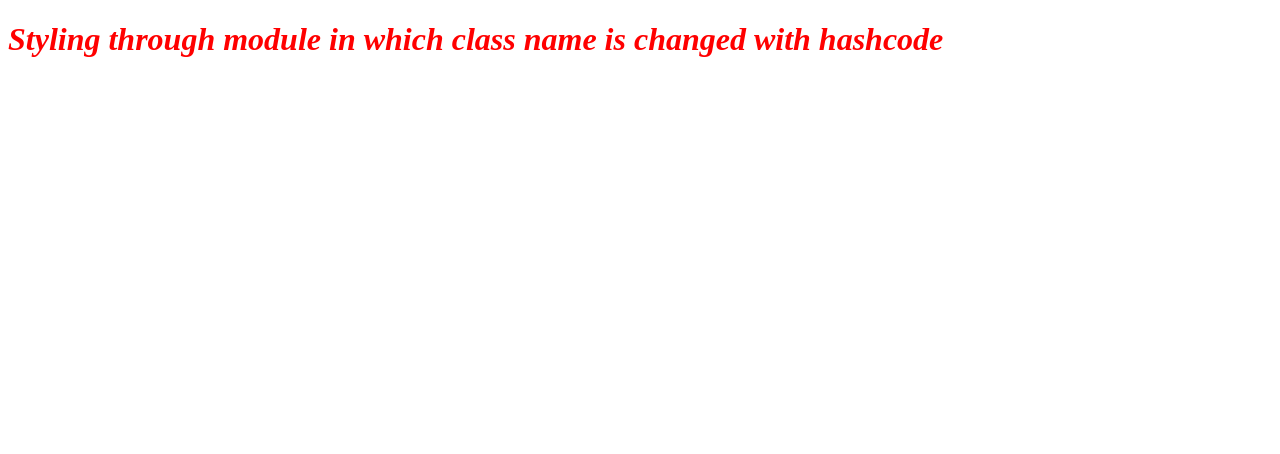
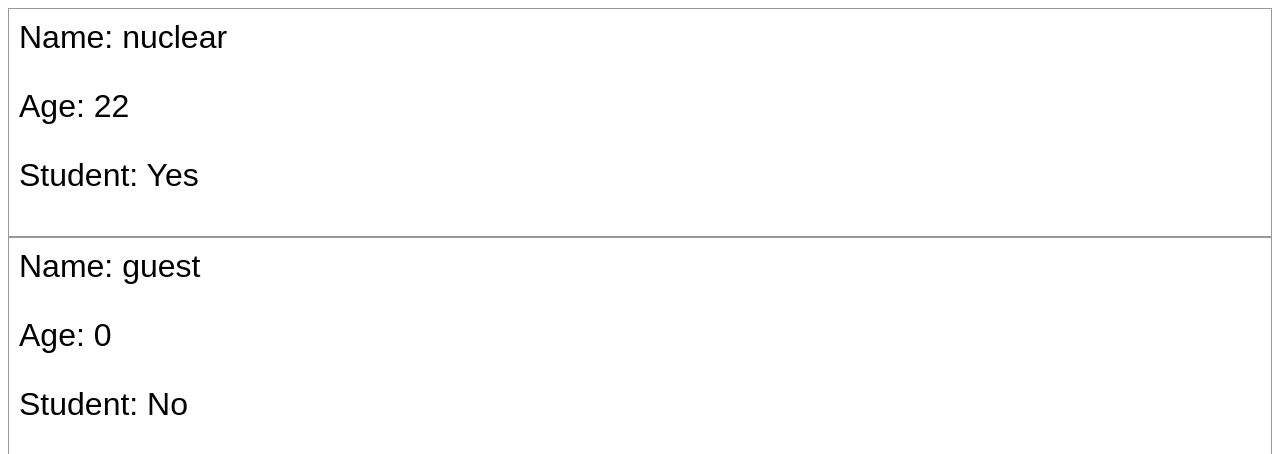
Before and after one commit to anuj-dangi/react-based-application, a React (Vite) app in the folder react-learning/: page / in a window 1280 px wide. Shown: the top 454 px of the page. Built offline with nearby package versions, Linux system fonts and the light colour scheme.

Commit message:
Props in react

```diff
--- a/react-learning/package.json
+++ b/react-learning/package.json
@@ -10,6 +10,7 @@
     "preview": "vite preview"
   },
   "dependencies": {
+    "prop-types": "^15.8.1",
     "react": "^19.1.0",
     "react-dom": "^19.1.0"
   },
--- a/react-learning/src/App.jsx
+++ b/react-learning/src/App.jsx
@@ -1,12 +1,13 @@
 import React from 'react';
 import './App.css';
-import Individual from './Individual/Individual.jsx';
+import Students from './components/Students.jsx';
 
 function App() {
 
   return (
     <>
-      <Individual />
+      <Students name="nuclear" age={22} isStudent={true}/>
+      <Students />
     </>
   )
 }
--- /dev/null
+++ b/react-learning/src/components/Students.jsx
@@ -0,0 +1,40 @@
+// props = read-only properties that are shared between components
+//         A parent component can send data to a Children
+//         <Component key=value />
+
+// PropTypes = a mechanism that ensures that passed value is of correct
+//             datatype.
+//             age: PropTypes.number
+
+import PropTypes from "prop-types";
+//default props
+function Students({name = "guest", age = 0, isStudent = false})
+{
+    // Inline css
+    const student = {
+        padding: "10px",
+        border: "1px solid hsla(0, 0%, 50%, 0.8)",
+        fontSize: "2rem",
+        fontFamily:"Arial, sans-serif",
+    };
+    const p = {
+        margin: "0",
+    }
+    return(
+        <div style={student}>
+            <p style={p}>Name: {name}</p>
+            <p>Age: {age}</p>
+            {/* Boolean do not directly can be shown on page */}
+            <p>Student: {isStudent ? "Yes" : "No"}</p>
+        </div>
+    )
+}
+
+Students.PropTypes = {
+    name: PropTypes.string,
+    age: PropTypes.number,
+    isStudent: PropTypes.bool,
+}
+
+
+export default Students;
```
Also changed, not shown: 1 other file (tests, documents, lock files or other folders).
